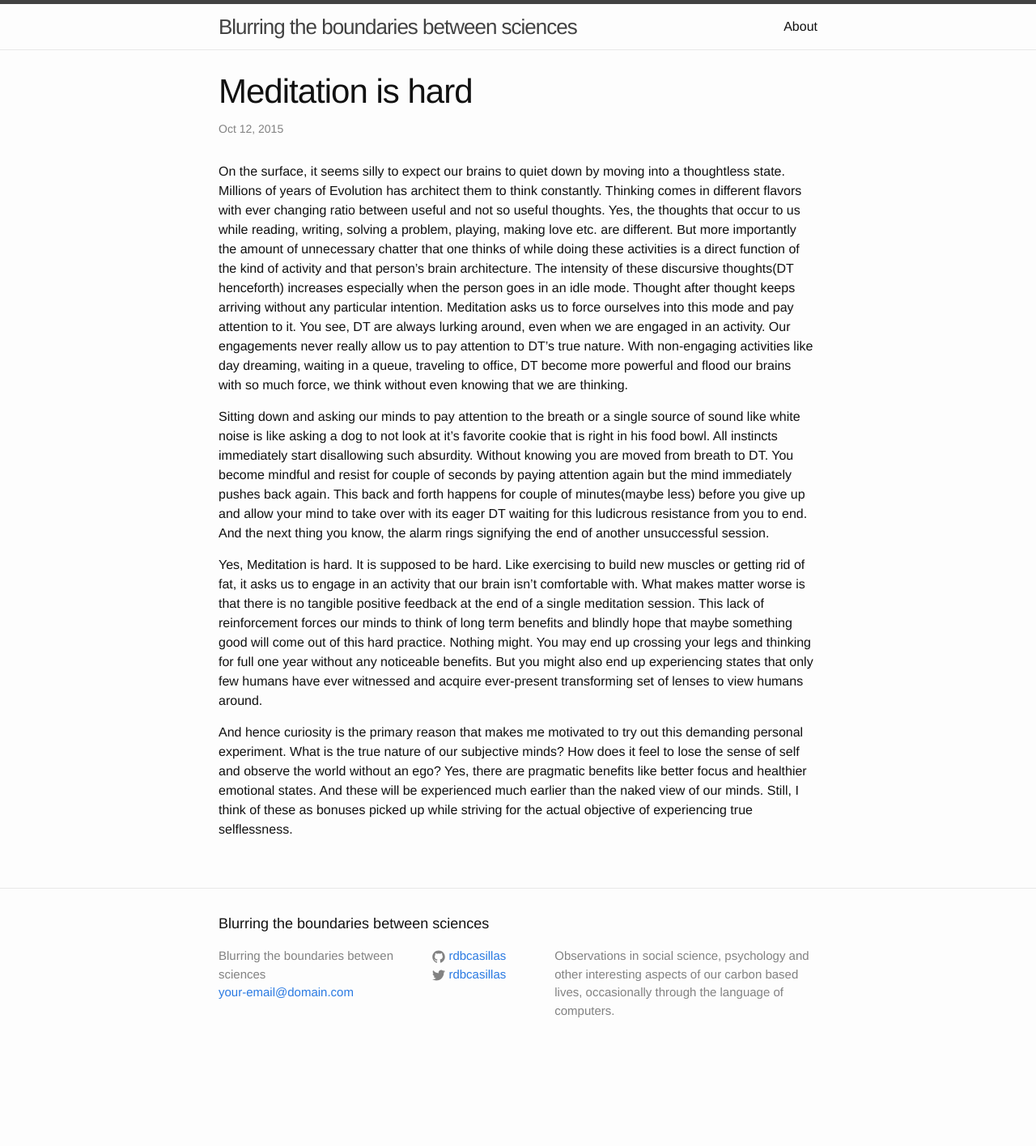
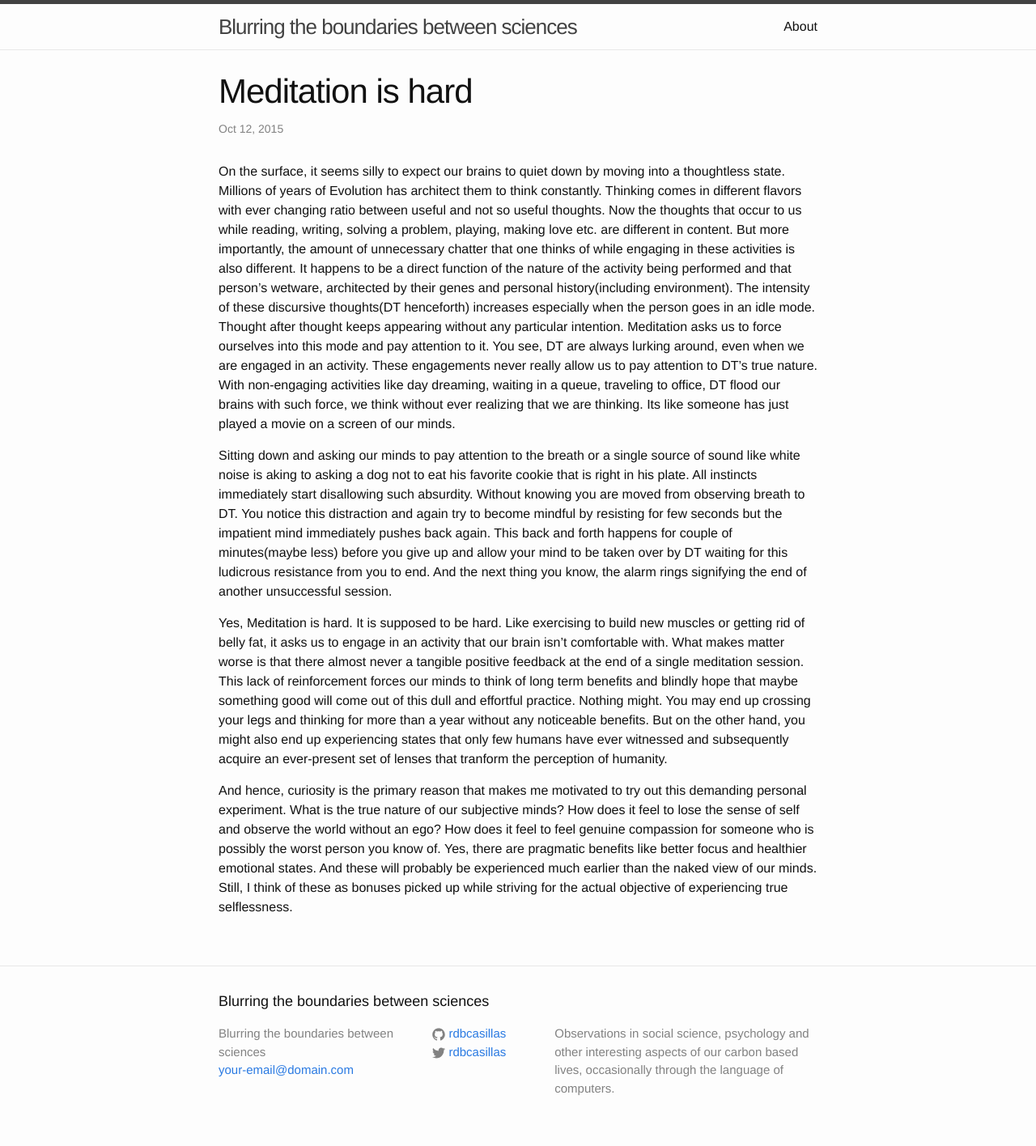
Before and after one commit to rdbcasillas/rdbcasillas.github.io, a Jekyll site: the page built from _posts/2015-10-12-meditation-is-hard.markdown, in a window 1280 px wide. Shown: the whole page at 81% size. Built offline with Jekyll 4.4.1, drawn with Linux system fonts in a browser that asks for light colours; before the commit the page ends 1320 px from its top, so only the background shows below that.

Commit message:
Removed clutter and added a few better sentences

```diff
--- a/_posts/2015-10-12-meditation-is-hard.markdown
+++ b/_posts/2015-10-12-meditation-is-hard.markdown
@@ -3,10 +3,10 @@ layout: post
 title: "Meditation is hard"
 
 ---
-On the surface, it seems silly to expect our brains to quiet down by moving into a thoughtless state. Millions of years of Evolution has architect them to think constantly. Thinking comes in different flavors with ever changing ratio between useful and not so useful thoughts. Yes, the thoughts that occur to us while reading, writing, solving a problem, playing, making love etc. are different. But more importantly the amount of unnecessary chatter that one thinks of while doing these activities is a direct function of the kind of activity and that person’s brain architecture. The intensity of these discursive thoughts(DT henceforth) increases especially when the person goes in an idle mode. Thought after thought keeps arriving without any particular intention. Meditation asks us to force ourselves into this mode and pay attention to it. You see, DT are always lurking around, even when we are engaged in an activity. Our engagements never really allow us to pay attention to DT’s true nature. With non-engaging activities like day dreaming, waiting in a queue, traveling to office, DT become more powerful and flood our brains with so much force, we think without even knowing that we are thinking.
+On the surface, it seems silly to expect our brains to quiet down by moving into a thoughtless state. Millions of years of Evolution has architect them to think constantly. Thinking comes in different flavors with ever changing ratio between useful and not so useful thoughts. Now the thoughts that occur to us while reading, writing, solving a problem, playing, making love etc. are different in content. But more importantly, the amount of unnecessary chatter that one thinks of while engaging in these activities is also different. It happens to be a direct function of the nature of the activity being performed and that person’s wetware, architected by their genes and personal history(including environment). The intensity of these discursive thoughts(DT henceforth) increases especially when the person goes in an idle mode. Thought after thought keeps appearing without any particular intention. Meditation asks us to force ourselves into this mode and pay attention to it. You see, DT are always lurking around, even when we are engaged in an activity. These engagements never really allow us to pay attention to DT’s true nature. With non-engaging activities like day dreaming, waiting in a queue, traveling to office, DT flood our brains with such force, we think without ever realizing that we are thinking. Its like someone has just played a movie on a screen of our minds.
 
-Sitting down and asking our minds to pay attention to the breath or a single source of sound like white noise is like asking a dog to not look at it’s favorite cookie that is right in his food bowl. All instincts immediately start disallowing such absurdity. Without knowing you are moved from breath to DT. You become mindful and resist for couple of seconds by paying attention again but the mind immediately pushes back again. This back and forth happens for couple of minutes(maybe less) before you give up and allow your mind to take over with its eager DT waiting for this ludicrous resistance from you to end. And the next thing you know, the alarm rings signifying the end of another unsuccessful session.
+Sitting down and asking our minds to pay attention to the breath or a single source of sound like white noise is aking to asking a dog not to eat his favorite cookie that is right in his plate. All instincts immediately start disallowing such absurdity. Without knowing you are moved from observing breath to DT. You notice this distraction and again try to become mindful by resisting for few seconds but the impatient mind immediately pushes back again. This back and forth happens for couple of minutes(maybe less) before you give up and allow your mind to be taken over by DT waiting for this ludicrous resistance from you to end. And the next thing you know, the alarm rings signifying the end of another unsuccessful session.
 
-Yes, Meditation is hard. It is supposed to be hard. Like exercising to build new muscles or getting rid of fat, it asks us to engage in an activity that our brain isn’t comfortable with. What makes matter worse is that there is no tangible positive feedback at the end of a single meditation session. This lack of reinforcement forces our minds to think of long term benefits and blindly hope that maybe something good will come out of this hard practice. Nothing might. You may end up crossing your legs and thinking for full one year without any noticeable benefits. But you might also end up experiencing states that only few humans have ever witnessed and acquire ever-present transforming set of lenses to view humans around.
+Yes, Meditation is hard. It is supposed to be hard. Like exercising to build new muscles or getting rid of belly fat, it asks us to engage in an activity that our brain isn’t comfortable with. What makes matter worse is that there almost never a tangible positive feedback at the end of a single meditation session. This lack of reinforcement forces our minds to think of long term benefits and blindly hope that maybe something good will come out of this dull and effortful practice. Nothing might. You may end up crossing your legs and thinking for more than a year without any noticeable benefits. But on the other hand, you might also end up experiencing states that only few humans have ever witnessed and subsequently acquire an ever-present set of lenses that tranform the perception of humanity.
 
-And hence curiosity is the primary reason that makes me motivated to try out this demanding personal experiment. What is the true nature of our subjective minds? How does it feel to lose the sense of self and observe the world without an ego? Yes, there are pragmatic benefits like better focus and healthier emotional states. And these will be experienced much earlier than the naked view of our minds. Still, I think of these as bonuses picked up while striving for the actual objective of experiencing true selflessness.
+And hence, curiosity is the primary reason that makes me motivated to try out this demanding personal experiment. What is the true nature of our subjective minds? How does it feel to lose the sense of self and observe the world without an ego? How does it feel to feel genuine compassion for someone who is possibly the worst person you know of. Yes, there are pragmatic benefits like better focus and healthier emotional states. And these will probably be experienced much earlier than the naked view of our minds. Still, I think of these as bonuses picked up while striving for the actual objective of experiencing true selflessness.
```
